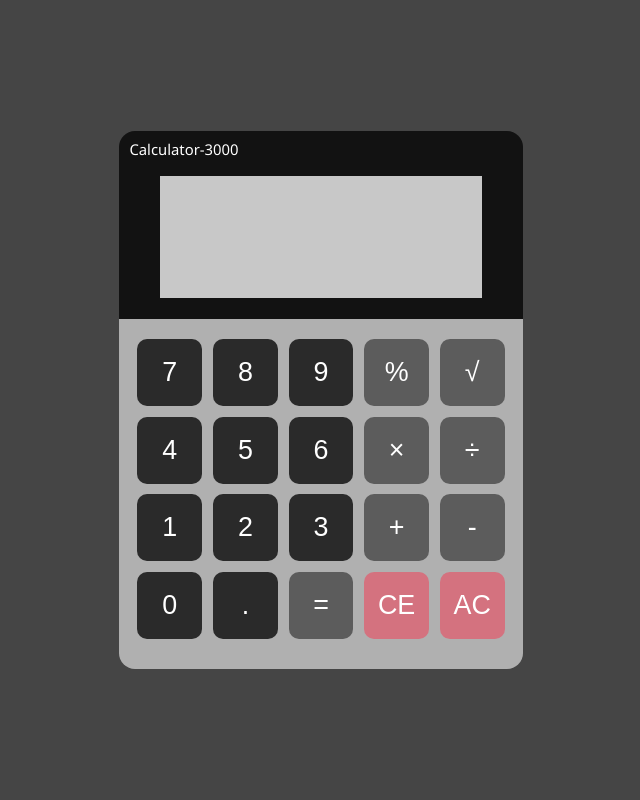
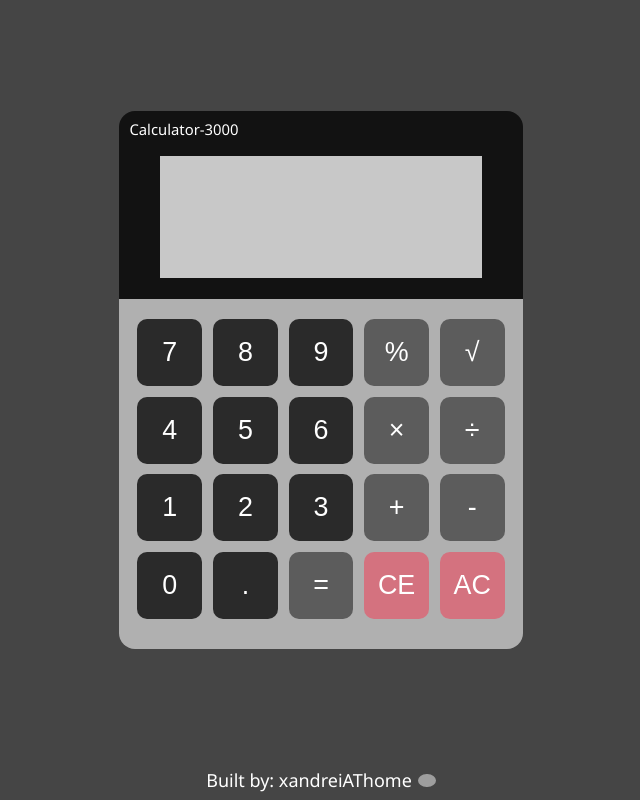
Before and after one commit to xandreiAThome/Calculator, a plain HTML site: page index.html in a window 1280 px wide. Shown: the whole page, without its empty margins (319-959 px from the left). Drawn offline with Linux system fonts and the light colour scheme; grey boxes are pictures that could not be loaded.

Commit message:
added a footer

```diff
--- a/index.html
+++ b/index.html
@@ -44,5 +44,12 @@
         </div>
       </div>
     </div>
+
+    <footer class="footer">
+      <a href="https://github.com/xandreiAThome/Calculator"
+        >Built by: xandreiAThome<img
+          src="https://github.githubassets.com/images/modules/logos_page/GitHub-Mark.png"
+      /></a>
+    </footer>
   </body>
 </html>
--- a/styles.css
+++ b/styles.css
@@ -6,6 +6,8 @@ html {
 }
 
 body {
+  display: flex;
+  flex-direction: column;
   height: 100%;
   margin: 0;
 }
@@ -16,6 +18,7 @@ body {
   flex-direction: column;
   justify-content: center;
   align-items: center;
+  flex: 1;
 }
 
 .calc-body {
@@ -40,7 +43,7 @@ body {
   color: white;
   font-weight: 400;
   margin: 8px 0 0 10px;
-  font-size: clamp(0.6rem, 1.16vw, 1.4rem);
+  font-size: clamp(0.69rem, 1.16vw, 1.4rem);
 }
 
 .screen {
@@ -51,7 +54,7 @@ body {
   margin-bottom: clamp(18px, 1.6vw, 30px);
   display: flex;
   flex-direction: column;
-  padding: clamp(12px, 1.05vw, 20px);
+  padding: clamp(11px, 1.05vw, 20px);
   box-sizing: border-box;
   font-size: clamp(26px, 2.5vw, 48px);
   font-weight: bold;
@@ -112,3 +115,24 @@ button {
 button:active {
   transform: scale(0.95);
 }
+
+.footer {
+  display: flex;
+  justify-content: center;
+  width: 100%;
+  margin: 8px 0 8px 0;
+}
+
+.footer > a {
+  text-align: center;
+  color: white;
+  text-decoration: none;
+  font-size: clamp(12px, 1.5vw, 18px);
+  display: inline;
+}
+
+.footer > a > img {
+  width: clamp(12px, 1.5vw, 18px);
+  border-radius: 50%;
+  margin-left: 6px;
+}
```
